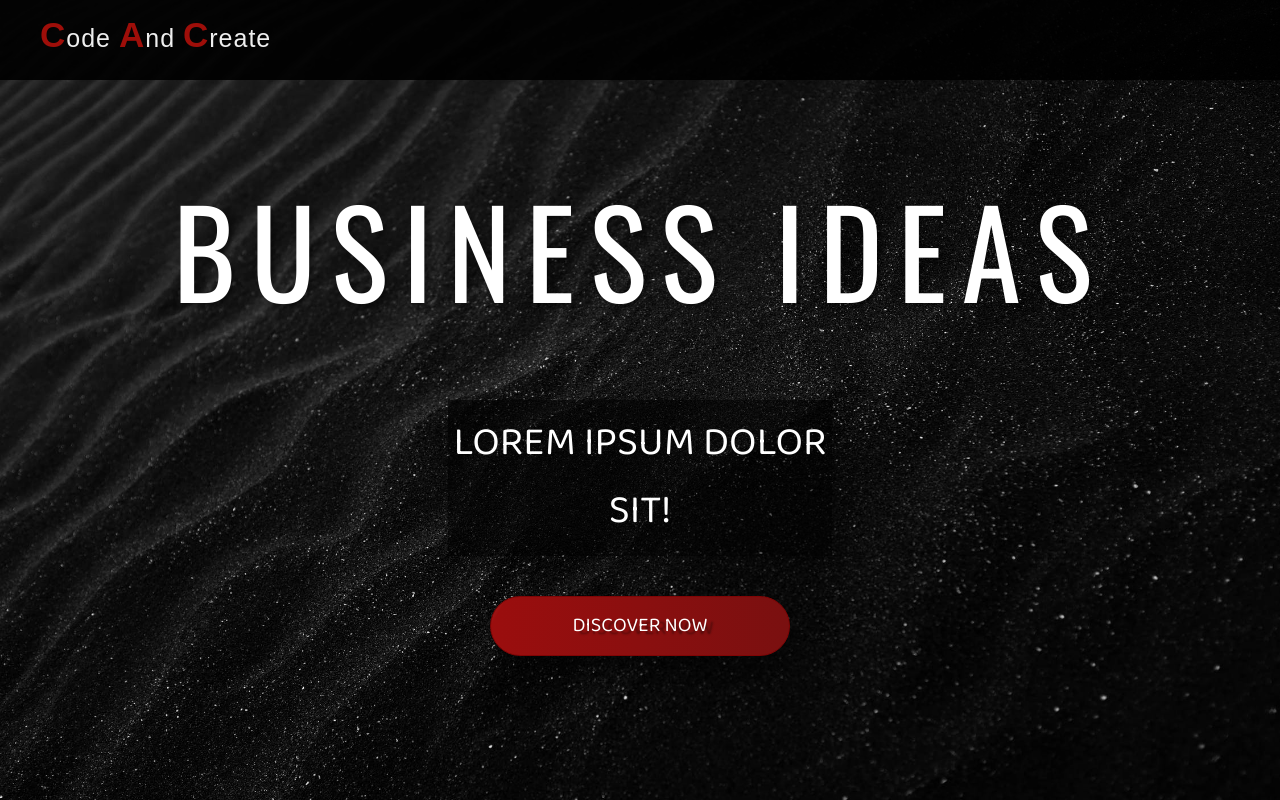
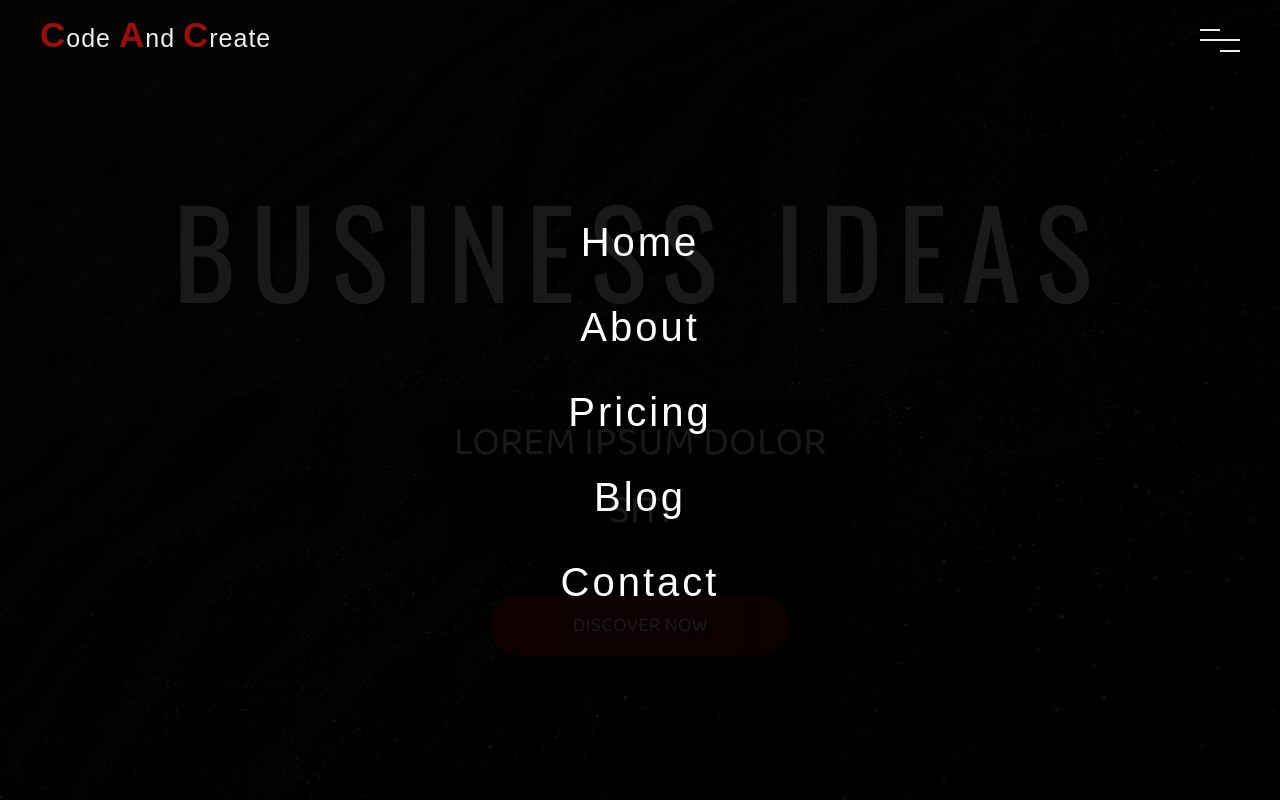
Before and after one commit to BlackCat13656/Business-Agency-Website, a plain HTML site: page index.html in a window 1280 px wide. Drawn offline with nearby package versions, Linux system fonts and the light colour scheme; a web font is replaced by a local one.

Commit message:
Creation and styling of navigation bar

```diff
--- a/style.css
+++ b/style.css
@@ -20,7 +20,7 @@ html {
 /*Navbar*/
 .navbar {
   width: 100%;
-  height: 8rem;
+  height: 100vh;
   background-color: rgba(0, 0, 0, 0.9);
   position: fixed;
   top: 0;
@@ -49,10 +49,60 @@ html {
 }
 
 .nav-list {
-display: none;
+position: absolute;
+top: 25%;
+left: 50%;
+transform: translateX(-50%);
+display: flex;
+flex-direction: column;
+align-items: center;
+}
+
+.nav-link{
+  font-family: "MADE Soulmaze", sans-serif;
+  font-size: 4rem;
+  letter-spacing: .3rem;
+  color: #fff;
+  margin: 2rem 0;
+  transition: color .4s;
+}
+
+.nav-link:hover{
+  color: #9e0e09;
 }
 
 /*End of Navbar*/
+
+/*Menu*/
+.menu {
+  width: 4rem;
+  height: 4rem;
+  position: fixed;
+  top: 2rem;
+  right: 4rem;
+  z-index: 100;
+  display: flex;
+  flex-direction: column;
+  justify-content: space-evenly;
+  cursor: pointer;
+}
+
+.line {
+  width: 100%;
+  height: 0.2rem;
+  background-color: #eee;
+}
+
+.line-1{
+  width: 50%;
+}
+
+.line-3{
+  width: 50%;
+  margin-left: auto;
+}
+
+/*End of Menu*/
 
 /* Section-1 */
 
```
